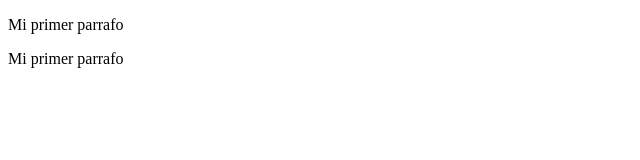
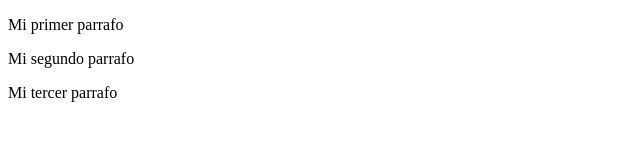
Before and after one commit to Nicoke/testRepositorio, a plain HTML site: page index.html in a window 1280 px wide. Shown: the whole page, without its empty margins (0-640 px from the left). Drawn offline with Linux system fonts and the light colour scheme.

Commit message:
Tercer Contenedor

```diff
--- a/index.html
+++ b/index.html
@@ -16,7 +16,14 @@
     <!--DIV CONTENEDOR DOS-->
     <div class="container">
         <div class="row">
-            <p>Mi primer parrafo</p>
+            <p>Mi segundo parrafo</p>
+        </div>
+    </div>
+
+    <!--DIV CONTENEDOR TRES-->
+    <div class="container">
+        <div class="row">
+            <p>Mi tercer parrafo</p>
         </div>
     </div>
 </body>
```
